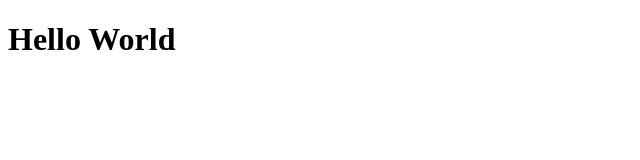
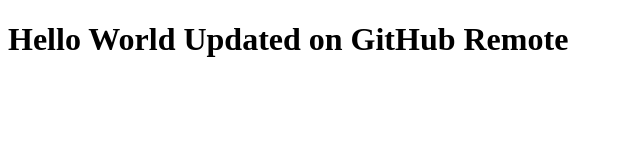
Before and after one commit to yasiriqbal00777/HelloWorld, a plain HTML site: page index.html in a window 1280 px wide. Shown: the whole page, without its empty margins (0-640 px from the left). Drawn offline with Linux system fonts and the light colour scheme.

Commit message:
Updated
Upodated

```diff
--- a/index.html
+++ b/index.html
@@ -6,6 +6,6 @@
     <title>Document</title>
 </head>
 <body>
-    <h1> Hello World </h1>
+    <h1> Hello World Updated on GitHub Remote</h1>
 </body>
 </html>
```
